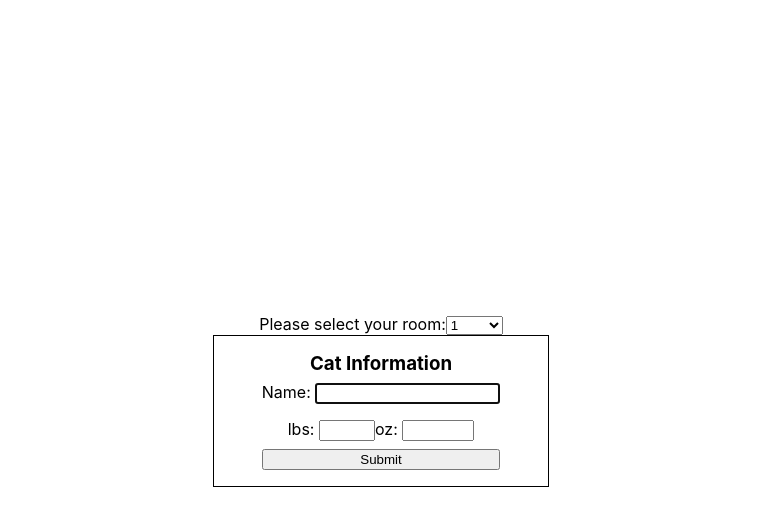
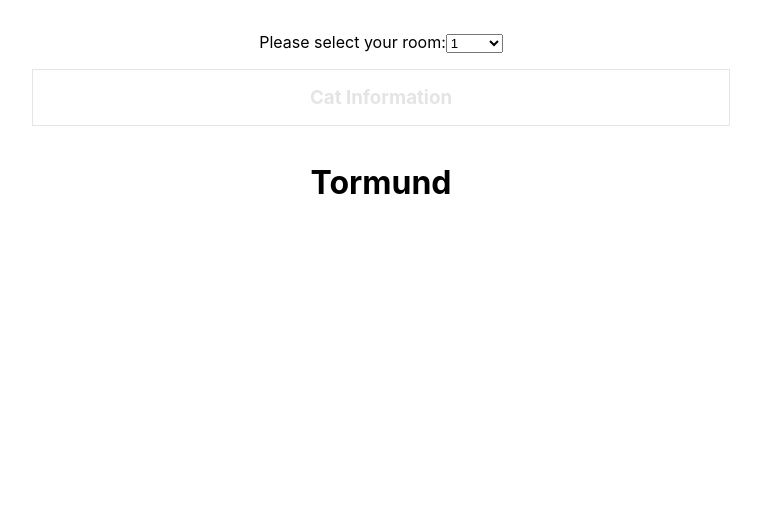
Before and after one commit to wunderlej/shelter-poc, a React (Create React App) app: page / in a window 1280 px wide. Shown: the top 526 px of the page, without its empty margins (259-1020 px from the left). Built offline with nearby package versions, Linux system fonts and the light colour scheme.

Commit message:
functional room switch

```diff
--- a/src/App.css
+++ b/src/App.css
@@ -1,15 +1,20 @@
 .App {
   text-align: center;
   display: flex;
-  justify-content: center;
+  /* justify-content: center; */
   align-items: center;
   flex-direction: column;
   height: 100vh;
+  margin: 2rem;
 }
 
 .pet-container {
   border: 1px solid black;
   padding: 1rem 3rem;
+  margin: 1rem 0;
+  width: 80vw;
+  max-width: 600px;
+  opacity: .1;
 }
 h3 {
   margin: 0;
--- a/src/App.js
+++ b/src/App.js
@@ -1,52 +1,86 @@
 import React from 'react';
 import './App.css';
 
-const catExample = {
+const data = [
+  {
     name: "Tormund",
-  room: 1,
+    room: "1",
+    picture: "image.png",
+    data: {
+      date: Date,
+      weight: 0.0
+    }
+  },
+  {
+    name: "Sandor",
+    room: "2",
+    picture: "image.png",
+    data: {
+      date: Date,
+      weight: 0.0
+    }
+  },
+  {
+    name: "Girl Cat",
+    room: "2",
     picture: "image.png",
     data: {
       date: Date,
       weight: 0.0
     }
   }
+]
+
+const roomNumbers = [1, 2, 3, 4, 5, 6, 7, 8, 9, 10, 11, 12, 13, 14, 15, 16, 17, 18, 19, 20, 21, 22, 23, 24, 25, 26, "Hall", "Office"]
 
 class App extends React.Component {
 
   state = {
-    name: "",
-    weight: 0.0
+    roomNumber: "1"
   }
 
-  changeHandler = () => {
+  changeHandler = (e) => {
+    this.setState({ roomNumber: e.target.value })
+  }
+
+  componentDidMount() {
 
   }
 
   render() {
 
-    const roomNumbers = [1, 2, 3, 4, 5, 6, 7, 8, 9, 10, 11, 12, 13, 14, 15, 16, 17, 18, 19, 20, 21, 22, 23, 24, 25, 26, "Hall", "Office"]
-
+    let filteredData =
+      data.filter(cat => {
+        return cat.room === this.state.roomNumber
+      })
+    console.log(filteredData)
 
     return (
       <div className="App">
         <div className="">Please select your room:
-          <select>
-            {roomNumbers.map(num => {
-              return <option>{num}</option>
+          <select value={this.state.roomNumber} onChange={this.changeHandler}>
+            {roomNumbers.map((num, i) => {
+              return <option key={i}>{num}</option>
             })}
           </select>
         </div>
 
         <div className="pet-container">
           <h3>Cat Information</h3>
-          <form className="form-container">
+          {/* <form className="form-container">
             <label>Name: <input type="text" autoFocus /></label>
             <div>
               <label>lbs: <input type="number" max="25" min="0" /></label><label>oz: <input type="number" max="15.5" min="0" /></label>
             </div>
             <button type="submit">Submit</button>
-          </form>
+          </form> */}
         </div>
+        <div>
+          {filteredData.map((cat, i) => {
+            return <h1 key={i}>{cat.name}</h1>
+          })}
+        </div>
+
       </div>
     );
   }
```
Lines whose indentation alone changed are shown as unchanged.
